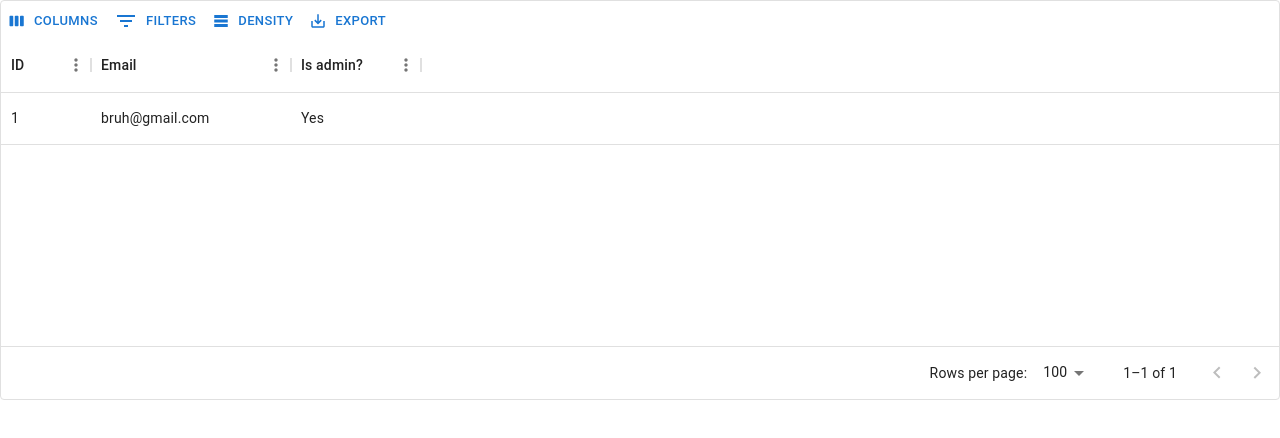
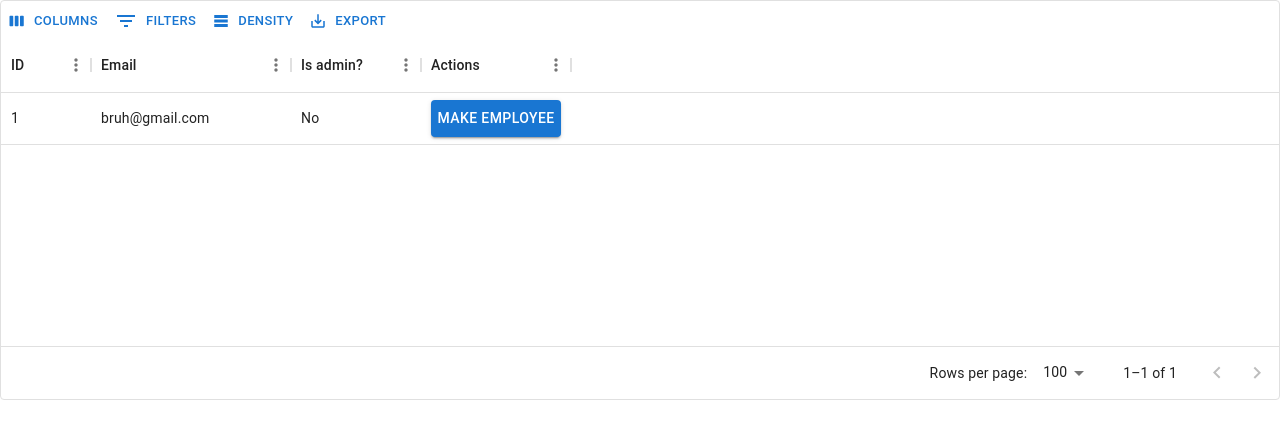
Before and after one commit to hideOnDenis/Logistics-Company-WebApp-ReactJS-ExpressJS, a React (Vite) app in the folder logistics-company-webapp/: page /employee/users in a window 1280 px wide. Shown: the top 438 px of the page. Built offline with nearby package versions, Linux system fonts and the light colour scheme.

Commit message:
semi-added role management

```diff
--- a/logistics-company-webapp/src/features/users/userSlice.jsx
+++ b/logistics-company-webapp/src/features/users/userSlice.jsx
@@ -1,10 +1,22 @@
 import { createSlice, createAsyncThunk } from "@reduxjs/toolkit";
-import { getAllUsers } from "../../services/authService.js";
+import { getAllUsers, toggleAdminStatus } from "../../services/authService.js";
 
 export const fetchUsers = createAsyncThunk("users/fetchUsers", async () => {
   const response = await getAllUsers();
   return response;
 });
+
+export const toggleUserAdminStatus = createAsyncThunk(
+  "users/toggleUserAdminStatus",
+  async (userId, thunkAPI) => {
+    try {
+      const response = await toggleAdminStatus(userId);
+      return response;
+    } catch (error) {
+      return thunkAPI.rejectWithValue(error.message);
+    }
+  }
+);
 
 const initialState = {
   users: [],
@@ -28,6 +40,14 @@ const userSlice = createSlice({
       .addCase(fetchUsers.rejected, (state, action) => {
         state.isLoading = false;
         state.error = action.error.message;
+      })
+      .addCase(toggleUserAdminStatus.fulfilled, (state, action) => {
+        const index = state.users.findIndex(
+          (user) => user.id === action.payload.id
+        );
+        if (index !== -1) {
+          state.users[index] = action.payload;
+        }
       });
   },
 });
--- a/logistics-company-webapp/src/pages/UsersPage.jsx
+++ b/logistics-company-webapp/src/pages/UsersPage.jsx
@@ -1,14 +1,19 @@
-import * as React from "react";
+import { useEffect } from "react";
 import Box from "@mui/material/Box";
 import { DataGrid, GridToolbar } from "@mui/x-data-grid";
 import { useDispatch, useSelector } from "react-redux";
-import { fetchUsers } from "../features/users/userSlice.jsx"; // Adjust the path as necessary
+import {
+  fetchUsers,
+  toggleUserAdminStatus,
+} from "../features/users/userSlice.jsx";
+import Button from "@mui/material/Button";
 
 export default function UsersPage() {
   const dispatch = useDispatch();
+
   const { users, isLoading, error } = useSelector((state) => state.users);
 
-  React.useEffect(() => {
+  useEffect(() => {
     dispatch(fetchUsers());
   }, [dispatch]);
 
@@ -23,6 +28,27 @@ export default function UsersPage() {
       // Convert boolean to a more readable format
       valueGetter: (params) => (params.row.isAdmin ? "Yes" : "No"),
     },
+    {
+      field: "actions",
+      headerName: "Actions",
+      sortable: false,
+      width: 150,
+      renderCell: (params) => {
+        const handleToggleAdmin = () => {
+          dispatch(toggleUserAdminStatus(params.row.id));
+        };
+
+        return (
+          <Button
+            variant="contained"
+            color={params.row.isAdmin ? "secondary" : "primary"}
+            onClick={handleToggleAdmin}
+          >
+            {params.row.isAdmin ? "Make client" : "Make employee"}
+          </Button>
+        );
+      },
+    },
 
     // You can add more fields here as your data structure evolves
   ];
@@ -36,6 +62,7 @@ export default function UsersPage() {
   return (
     <Box sx={{ height: 400, width: "100%" }}>
       <DataGrid
+        key={users.index}
         rows={rows}
         columns={columns}
         pageSize={5}
--- a/logistics-company-webapp/src/services/authService.js
+++ b/logistics-company-webapp/src/services/authService.js
@@ -4,7 +4,7 @@ const users = [
         id: "1",
         email: "bruh@gmail.com",
         password: "bruh123",
-        isAdmin: true,
+        isAdmin: false,
     },
 
 
@@ -41,3 +41,13 @@ export const getAllUsers = async () => {
     // In a real application, replace this with a fetch request to your backend
     return users; // Return the users array
 };
+
+export const toggleAdminStatus = async (userId) => {
+    const userIndex = users.findIndex(user => user.id === userId);
+    if (userIndex > -1) {
+        users[userIndex].isAdmin = !users[userIndex].isAdmin;
+        return users[userIndex]; // Return the updated user
+    } else {
+        throw new Error('User not found');
+    }
+};
```
